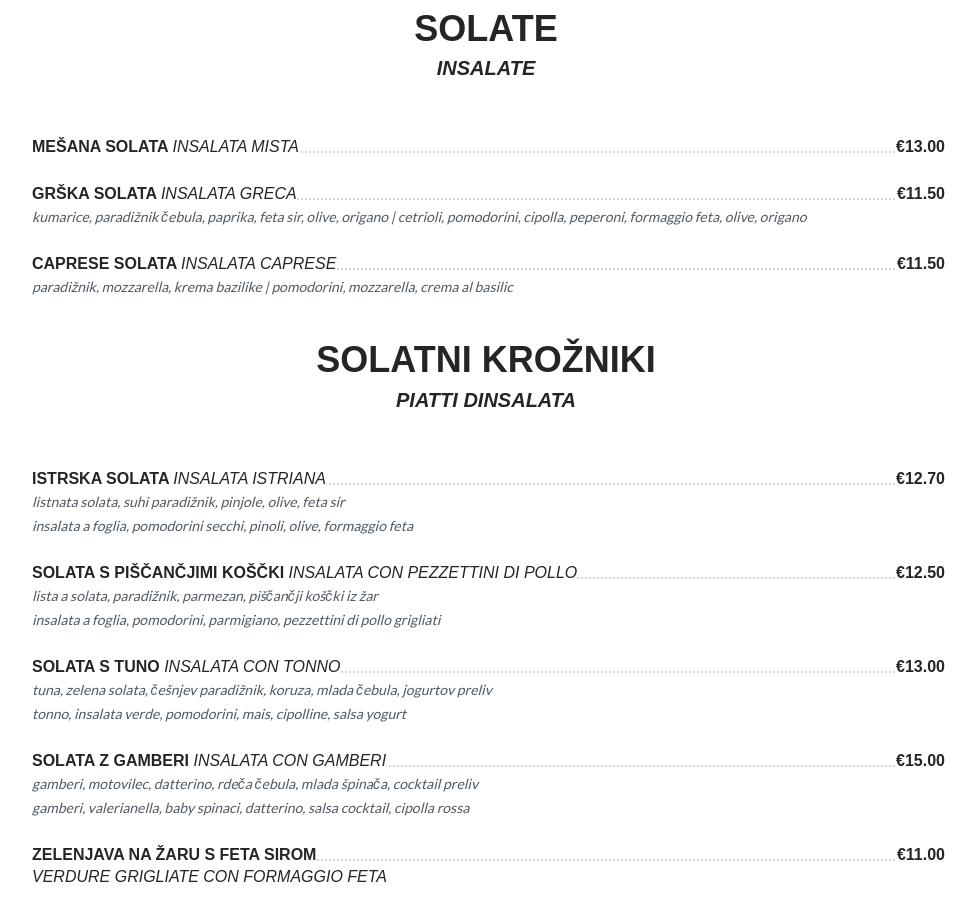
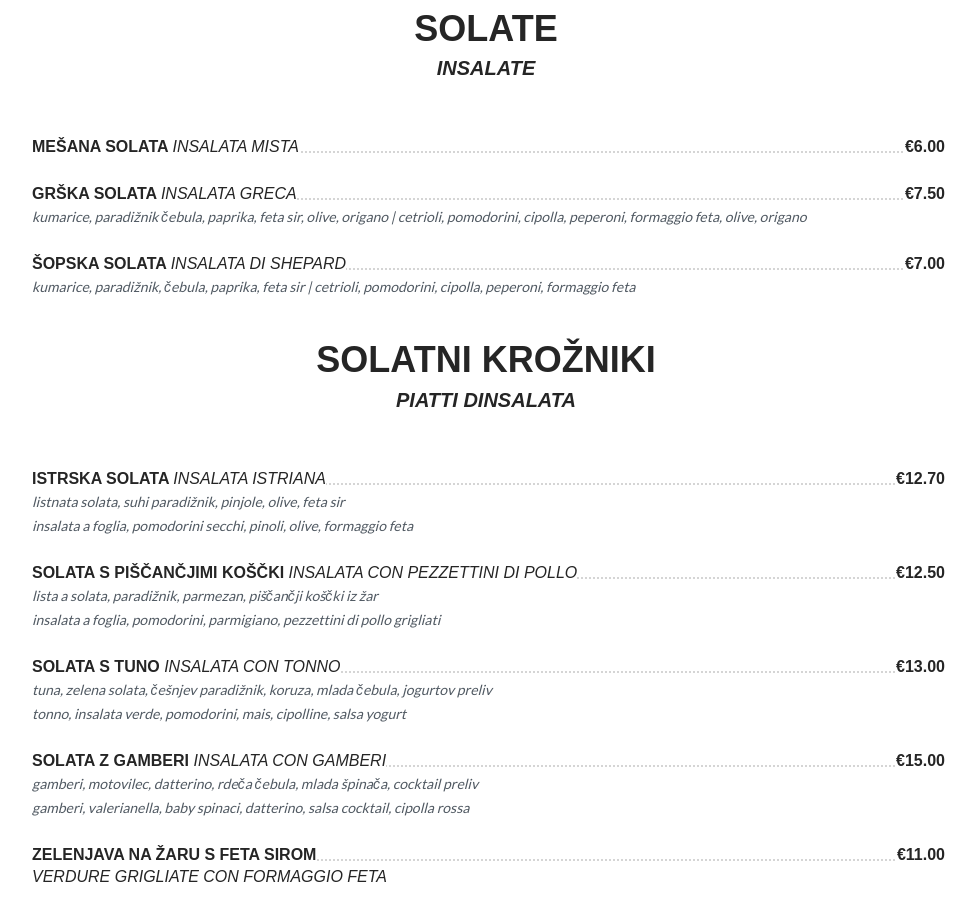
Before and after one commit to restavracije/gradelamesnakantina, a plain HTML site: page meni/meni.html in a window 1280 px wide. Shown: the part 1060-1980 px from the top of the page, without its empty margins (154-1130 px from the left). Drawn offline with Linux system fonts and the light colour scheme; a script that the page names is missing.

Commit message:
Update meni.html

```diff
--- a/meni/meni.html
+++ b/meni/meni.html
@@ -145,22 +145,22 @@
 
                      <div class="menu-post clearfix">
                         <div class="menu-post-desc">
-                           <h4><span class="menu-title">Mešana solata <em>Insalata mista</em></span> <span class="menu-dots"></span><span class="menu-price">€13.00</span></h4>
+                           <h4><span class="menu-title">Mešana solata <em>Insalata mista</em></span> <span class="menu-dots"></span><span class="menu-price">€6.00</span></h4>
                            <div class="menu-text"></div>
                         </div>
                      </div>
 
                      <div class="menu-post clearfix">
                         <div class="menu-post-desc">
-                           <h4><span class="menu-title"> Grška solata <em>Insalata greca</em></span> <span class="menu-dots"></span><span class="menu-price">€11.50</span></h4>
+                           <h4><span class="menu-title"> Grška solata <em>Insalata greca</em></span> <span class="menu-dots"></span><span class="menu-price">€7.50</span></h4>
                            <div class="menu-text">   kumarice, paradižnik čebula, paprika, feta sir, olive, origano | cetrioli, pomodorini, cipolla, peperoni, formaggio feta, olive, origano</div>
                         </div>
                      </div>
 
                       <div class="menu-post clearfix">
                         <div class="menu-post-desc">
-                           <h4><span class="menu-title"> Caprese solata <em>Insalata caprese</em></span> <span class="menu-dots"></span><span class="menu-price">€11.50</span></h4>
-                           <div class="menu-text">  paradižnik, mozzarella, krema bazilike |  pomodorini, mozzarella, crema al basilic</div>
+                           <h4><span class="menu-title"> Šopska solata <em>Insalata di shepard</em></span> <span class="menu-dots"></span><span class="menu-price">€7.00</span></h4>
+                           <div class="menu-text">   kumarice, paradižnik, čebula, paprika, feta sir | cetrioli, pomodorini, cipolla, peperoni, formaggio feta</div>
                         </div>
                      </div>
 
@@ -1161,4 +1161,5 @@
       <!-- MAIN JS -->
       <script  src='js/init.js'></script>
    </body>
+
 </html>
```
